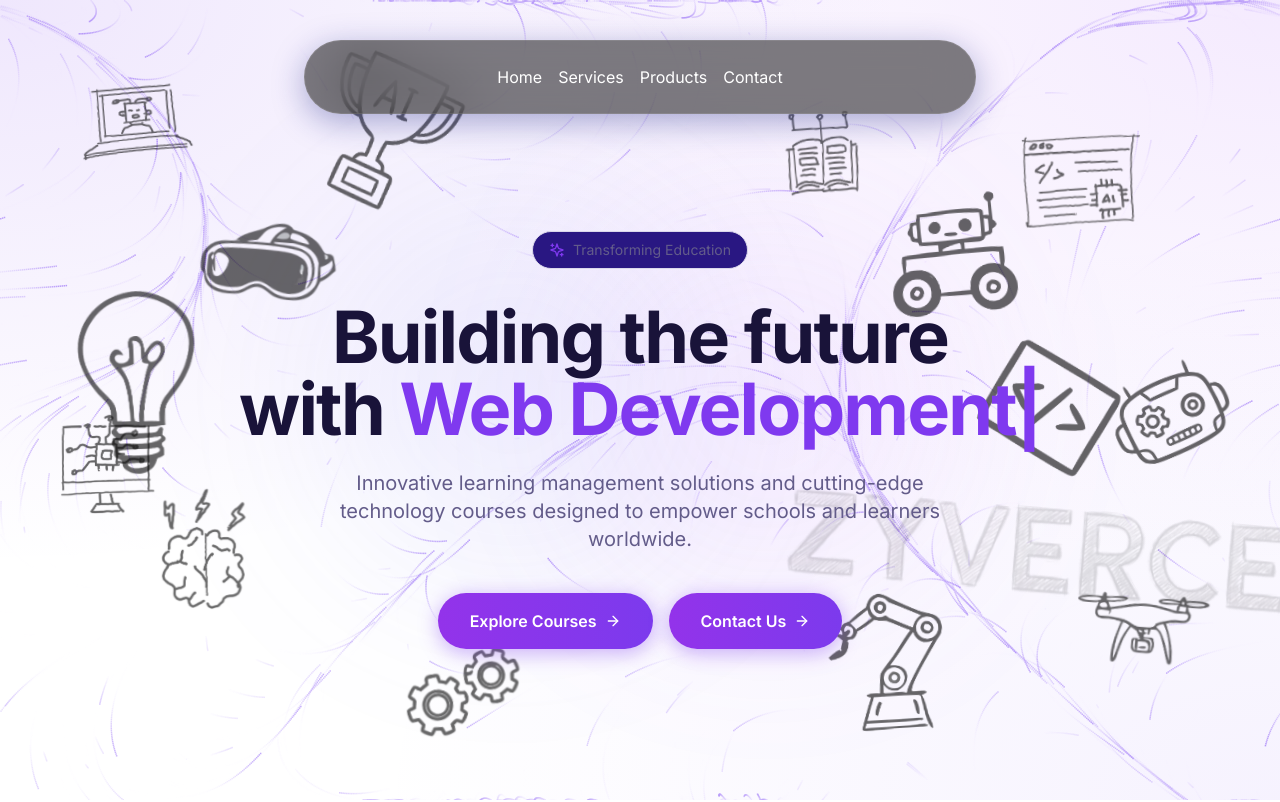
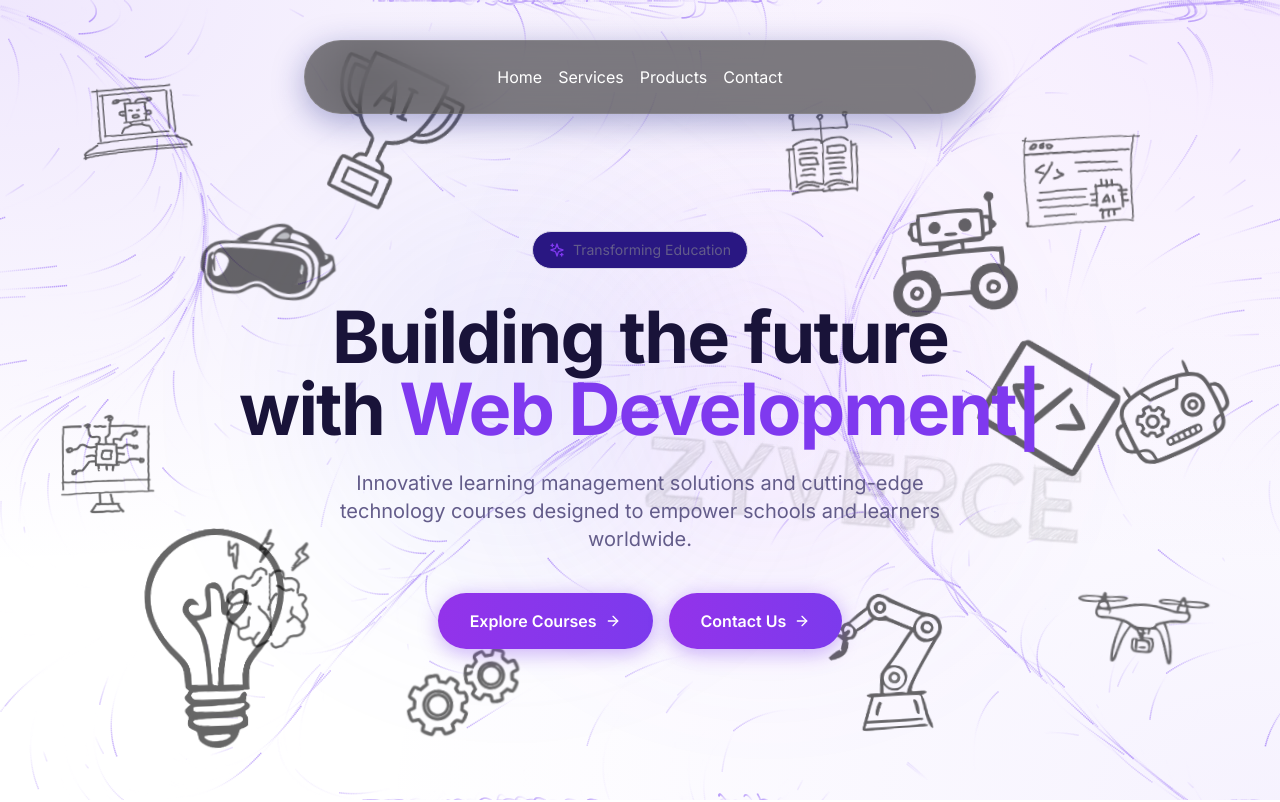
Before and after one commit to Farseen2002/Zyverce-app, a Next.js app in the folder zyverce-app/: page / in a window 1280 px wide. Shown: the top 802 px of the page. Built offline with nearby package versions, Linux system fonts and the light colour scheme.

Commit message:
Update Hero.tsx

```diff
--- a/zyverce-app/components/sections/Hero.tsx
+++ b/zyverce-app/components/sections/Hero.tsx
@@ -7,11 +7,11 @@ import NeuralBackground from '../ui/neural-background';
 const floatingIcons = [
     { src: '/img-1.png', top: '10%', left: '5%', delay: 0 },
     { src: '/img-2.png', top: '15%', right: '10%', delay: 1 },
-    { src: '/img-3.png', bottom: '20%', left: '10%', delay: 2 },
+    { src: '/img-3.png', bottom: '15%', left: '15%', delay: 2 },
     { src: '/img-4.png', bottom: '15%', right: '5%', delay: 3 },
     { src: '/img-5.png', top: '30%', left: '15%', delay: 4 },
     { src: '/img-6.png', top: '25%', right: '20%', delay: 0.5 },
-    { src: '/img-7.png', top: '35%', left: '5%', delay: 1.5 }, // Moved up and left to avoid img-3
+    { src: '/img-7.png', bottom: '5%', left: '10%', delay: 1.5, width: '180px' }, // Moved to bottom left and slightly larger
     { src: '/img-8.png', bottom: '40%', right: '12%', delay: 2.5 },
     { src: '/img-9.png', top: '8%', left: '25%', delay: 3.5 },
     { src: '/img-10.png', top: '12%', right: '30%', delay: 0.8 },
@@ -19,8 +19,8 @@ const floatingIcons = [
     { src: '/img-12.png', top: '45%', right: '3%', delay: 2.8 },
     { src: '/img-13.png', bottom: '5%', left: '30%', delay: 3.8 },
     { src: '/img-14.png', bottom: '8%', right: '25%', delay: 1.2 },
-    // Replaced Z-logo with img-15.png, centered and much larger as requested
-    { src: '/img-15.png', top: '50%', left: '50%', width: '800px', opacity: 0.15, delay: 4, isCenter: true }
+    // Moved ZYVERCE text to the right side as requested
+    { src: '/img-15.png', top: '45%', right: '5%', width: '700px', opacity: 0.12, delay: 4 }
 ];
 
 export const HeroSection = () => {
```
